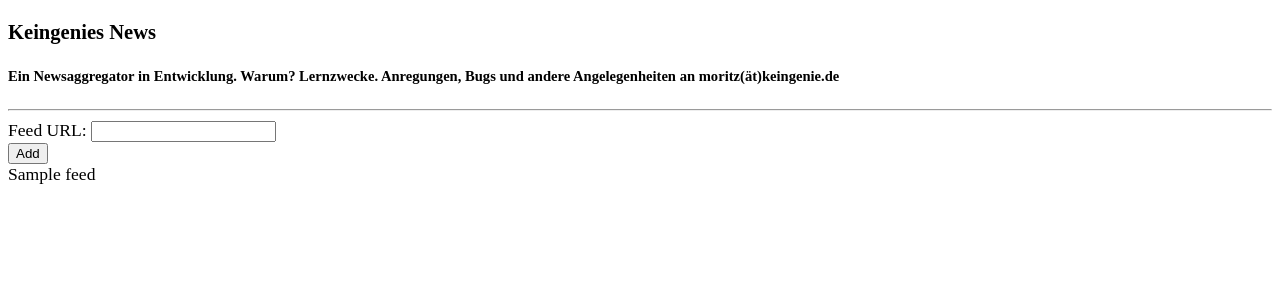
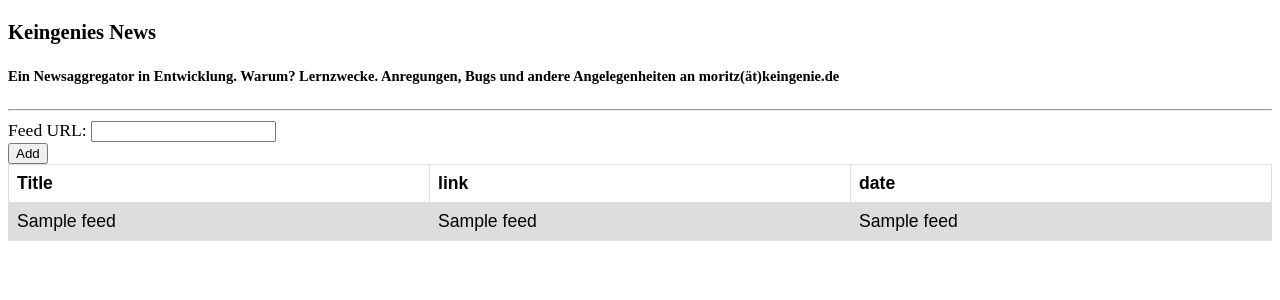
Before and after one commit to preterive/newspaper, a Python web app: template web/templates/feeds.html in a window 1280 px wide. Shown: the top 300 px of the page. Run offline with Jinja, Linux system fonts and the light colour scheme; the template is opened without the code that fills it: most values are stand-ins (such as "Sample title", 1, 10 or a date in 2020); some libraries are stand-ins or nearby versions.

Commit message:
added table to feeds view

```diff
--- a/web/templates/feeds.html
+++ b/web/templates/feeds.html
@@ -21,6 +21,23 @@
             };
         }
     </script>
+    <style>
+        table {
+            font-family: arial, sans-serif;
+            border-collapse: collapse;
+            width: 100%;
+        }
+
+        td, th {
+            border: 1px solid #dddddd;
+            text-align: left;
+            padding: 8px;
+        }
+
+        tr:nth-child(even) {
+            background-color: #dddddd;
+        }
+    </style>
 
 
     <form id="feedadder">
@@ -30,8 +47,19 @@
     <div id="responseText"></div>
 
 
+    <table>
+        <tr>
+            <th>Title</th>
+            <th>link</th>
+            <th>date</th>
+        </tr>
     {% for feed in feeds%}
-    <div>{{feed}}</div>
+        <tr>
+            <td>{{feed[1]}}</td>
+            <td>{{feed[2]}}</td>
+            <td>{{feed[3]}}</td>
+        </tr>
     {% endfor %}
+    </table>
 
 {%endblock%}
```
